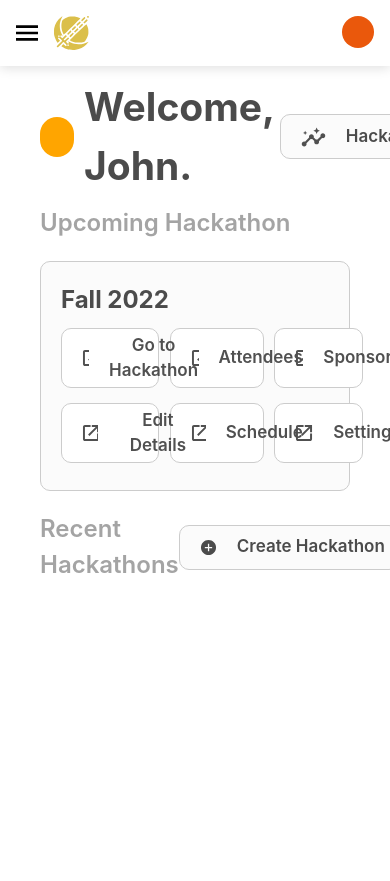
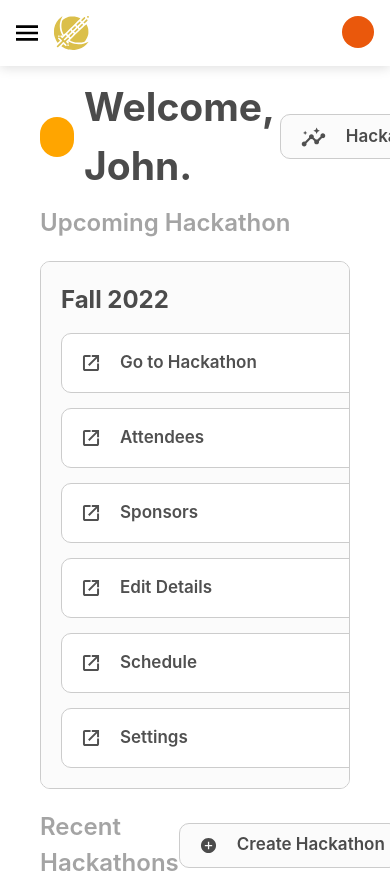
Before and after one commit to KnightHacks/admin-tool-frontend-2022, a React (Create React App) app: page / in a window 390 px wide. Shown: the top 881 px of the page. Before the commit the page ends 844 px from the top, so only its background shows below. Built offline with nearby package versions, Linux system fonts and the light colour scheme.

Commit message:
Made page link layout more responsive.

```diff
--- a/src/pages/home.css
+++ b/src/pages/home.css
@@ -90,7 +90,6 @@
 	position: relative;
 
 	width: full;
-	height: 230px;
 
 	padding: 20px;
 
@@ -101,6 +100,7 @@
 	margin-top: 20px;
 
 	display: block;
+	overflow: auto;
 }
 
 #page-links-header {
@@ -113,15 +113,21 @@
 }
 
 #page-links-grid {
-	display: grid;
-	grid-template-columns: 1fr 1fr 1fr;
-	grid-template-rows: 75px 75px;
-	padding-top: 10px;
+	display: flex;
+	flex-wrap: wrap;
+}
+
+#page-links-grid > * {
+	flex-shrink: 1;
+	flex-basis: 33%;
 }
 
 .page-links-grid-button {
-	width: 90%;
+	width: 400px;
 	height: 60px;
+
+	margin-top: 15px;
+	margin-right: 15px;
 
 	background: #ffffff;
 	border: 1px solid #cccccc;
```
